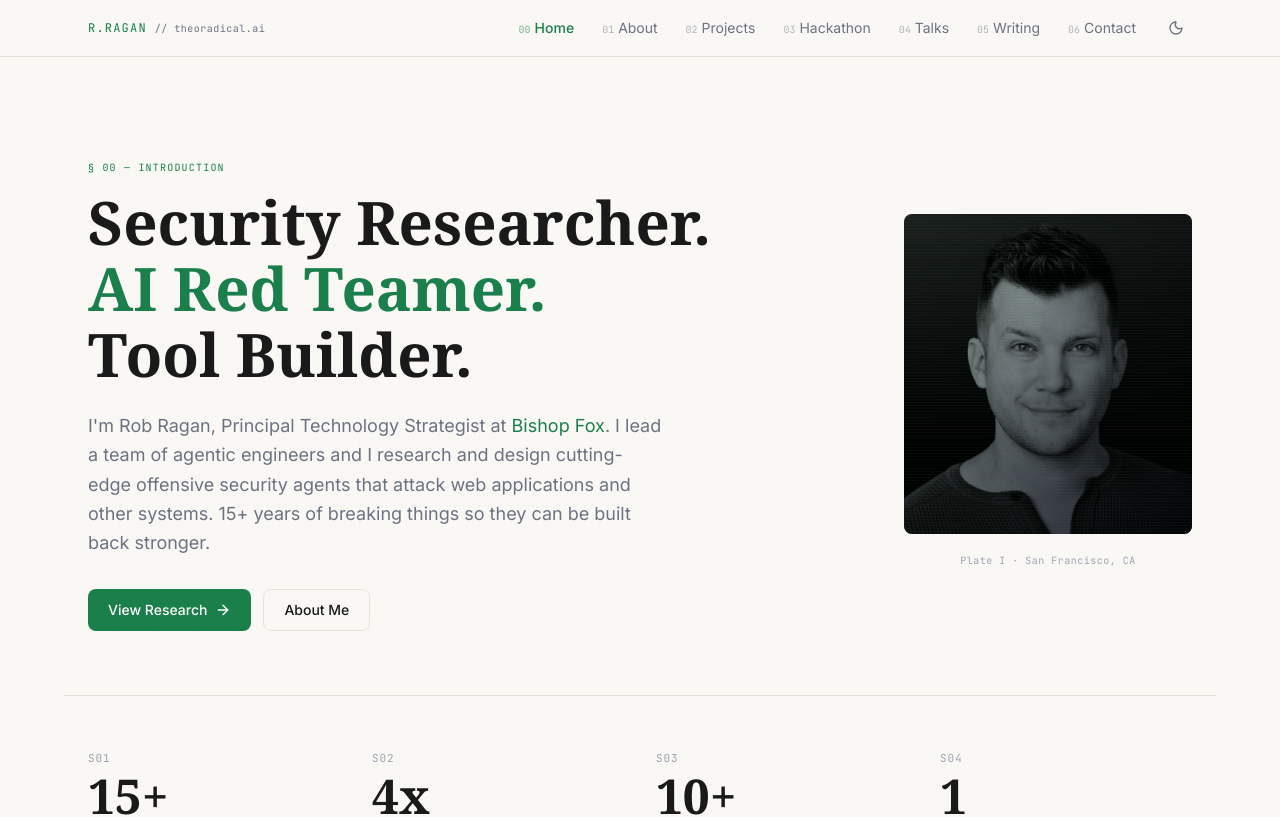
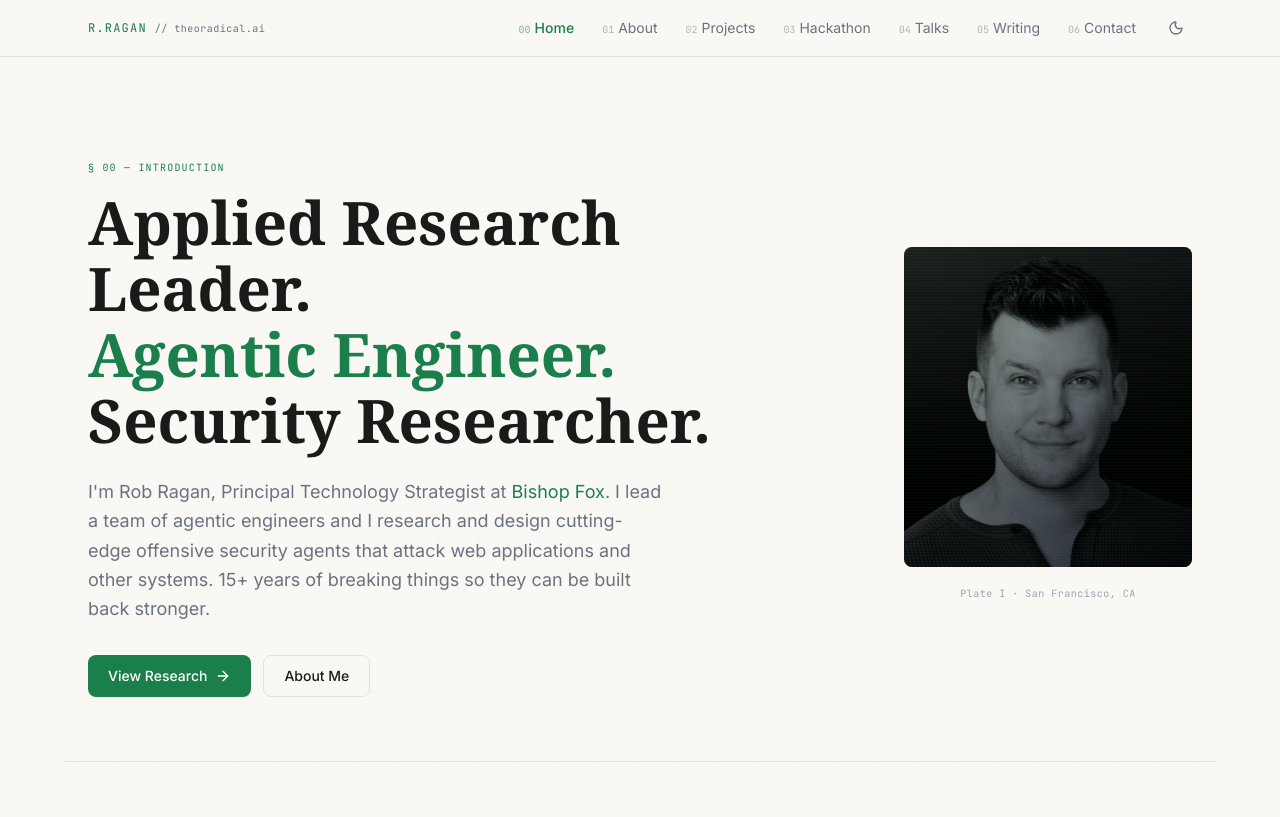
Before and after one commit to basicScandal/rob-portfolio, a Next.js app: page / in a window 1280 px wide. Shown: the top 817 px of the page. Built offline with nearby package versions, Linux system fonts and the light colour scheme.

Commit message:
Update tagline: Applied Research Leader, Agentic Engineer, Security Researcher

```diff
--- a/src/app/page.tsx
+++ b/src/app/page.tsx
@@ -274,13 +274,13 @@ export default function Home() {
           <div className="animate-fade-in-up">
             <span className="section-number">&sect; 00 &mdash; Introduction</span>
             <h1 className="font-editorial text-4xl sm:text-5xl lg:text-6xl font-bold mt-3 text-fg leading-[1.1]">
-              Security Researcher.
+              Applied Research Leader.
               <br />
               <span className="text-accent">
-                AI Red Teamer.
+                Agentic Engineer.
               </span>
               <br />
-              Tool Builder.
+              Security Researcher.
             </h1>
             <p className="mt-6 text-lg text-fg-muted leading-relaxed max-w-xl">
               I&apos;m Rob Ragan, Principal Technology Strategist at{" "}
--- a/src/lib/data.ts
+++ b/src/lib/data.ts
@@ -1,6 +1,6 @@
 export const siteConfig = {
   name: "Rob Ragan",
-  title: "Rob Ragan - Security Researcher & AI Red Teamer",
+  title: "Rob Ragan - Security Researcher & Applied Research Leader",
   description:
     "Principal Technology Strategist at Bishop Fox. Security researcher, tool builder, and speaker at Black Hat, DEF CON, and RSA.",
   url: "https://theoradical.ai",
```
